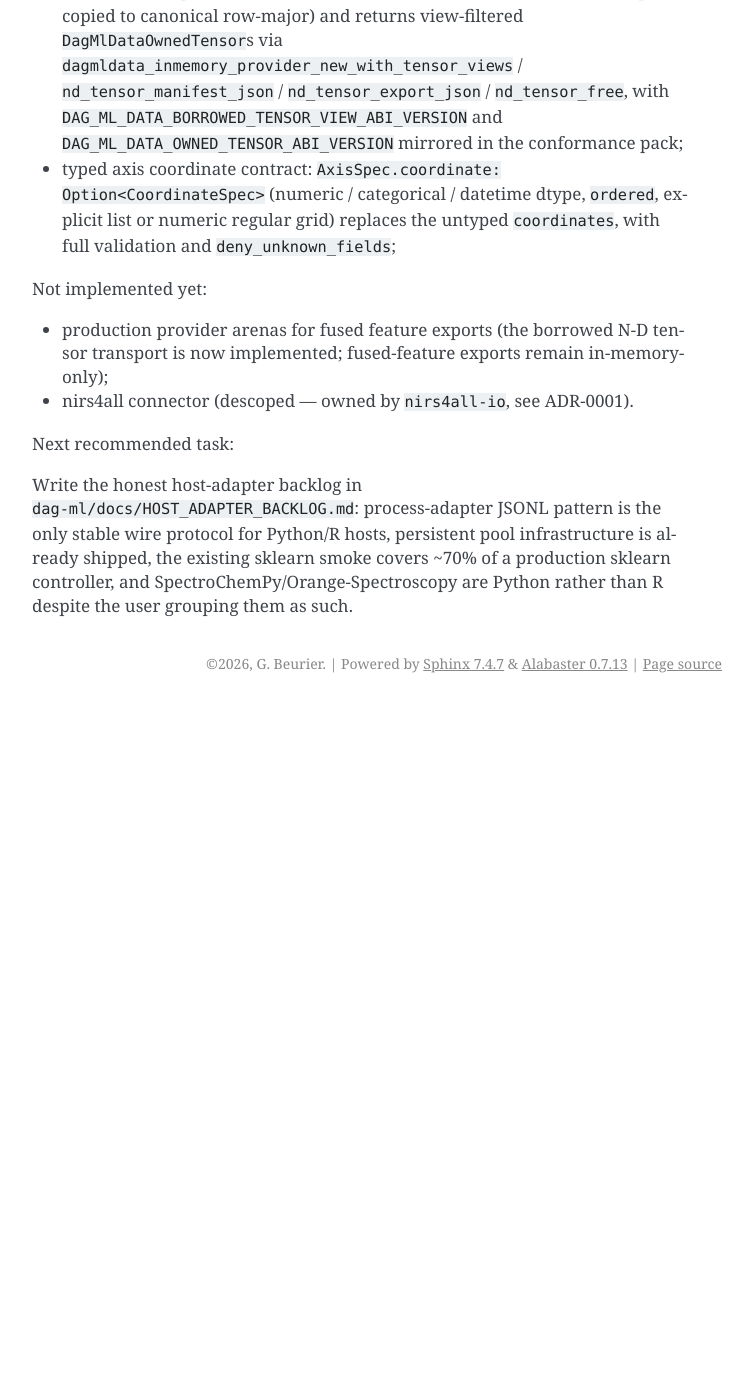
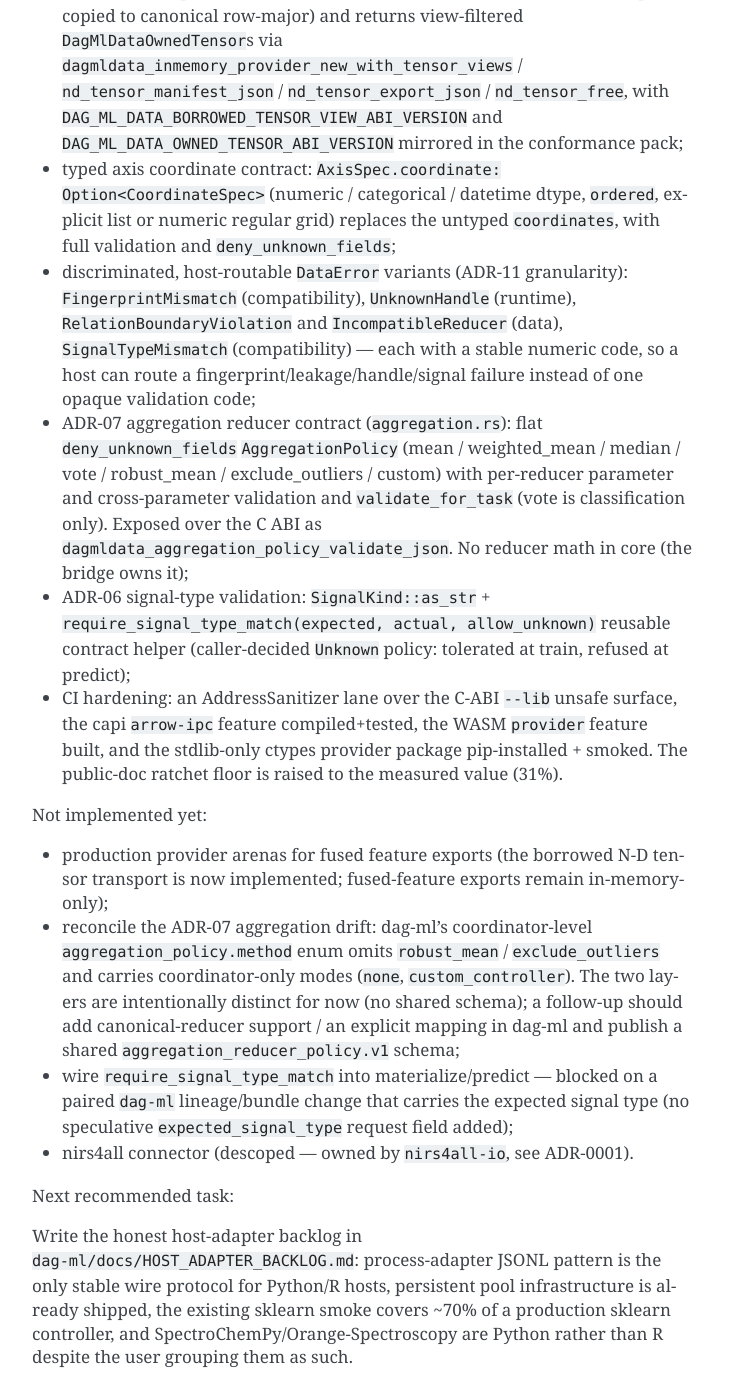
Before and after one commit to GBeurier/dag-ml-data, a Sphinx documentation site: the page built from docs/STATUS.md, in a window 1280 px wide and 1400 px high, scrolled down 7824 px. Shown: the whole window, without its empty margins (388-1141 px from the left). Built offline with Sphinx 7.4.7, drawn with Linux system fonts in a browser that asks for light colours; before the commit the page ends 8527 px from its top, so only the background shows below that.

Commit message:
Record production-readiness work + tracked follow-ups in STATUS
Log the error-taxonomy granularity, ADR-07 aggregation contract + C ABI
validator, ADR-06 signal-type helper, and CI hardening (ASAN / arrow-ipc /
WASM-provider / ctypes) under "Implemented". Add the two tracked follow-ups to
"Not implemented yet": reconciling the ADR-07 aggregation drift with dag-ml's
coordinator method enum (future shared `aggregation_reducer_policy.v1`), and
wiring `require_signal_type_match` once dag-ml carries the expected signal type.

Co-Authored-By: Claude Opus 4.8 (1M context) <noreply@anthropic.com>

```diff
--- a/docs/STATUS.md
+++ b/docs/STATUS.md
@@ -324,11 +324,40 @@ Implemented:
   (numeric / categorical / datetime dtype, `ordered`, explicit list or numeric
   regular grid) replaces the untyped `coordinates`, with full validation and
   `deny_unknown_fields`;
+- discriminated, host-routable `DataError` variants (ADR-11 granularity):
+  `FingerprintMismatch` (compatibility), `UnknownHandle` (runtime),
+  `RelationBoundaryViolation` and `IncompatibleReducer` (data),
+  `SignalTypeMismatch` (compatibility) — each with a stable numeric code, so a
+  host can route a fingerprint/leakage/handle/signal failure instead of one
+  opaque validation code;
+- ADR-07 aggregation reducer contract (`aggregation.rs`): flat
+  `deny_unknown_fields` `AggregationPolicy` (mean / weighted_mean / median / vote
+  / robust_mean / exclude_outliers / custom) with per-reducer parameter and
+  cross-parameter validation and `validate_for_task` (vote is classification
+  only). Exposed over the C ABI as `dagmldata_aggregation_policy_validate_json`.
+  No reducer math in core (the bridge owns it);
+- ADR-06 signal-type validation: `SignalKind::as_str` +
+  `require_signal_type_match(expected, actual, allow_unknown)` reusable contract
+  helper (caller-decided `Unknown` policy: tolerated at train, refused at
+  predict);
+- CI hardening: an AddressSanitizer lane over the C-ABI `--lib` unsafe surface,
+  the capi `arrow-ipc` feature compiled+tested, the WASM `provider` feature
+  built, and the stdlib-only ctypes provider package pip-installed + smoked. The
+  public-doc ratchet floor is raised to the measured value (31%).
 
 Not implemented yet:
 
 - production provider arenas for fused feature exports (the borrowed N-D tensor
   transport is now implemented; fused-feature exports remain in-memory-only);
+- reconcile the ADR-07 aggregation drift: dag-ml's coordinator-level
+  `aggregation_policy.method` enum omits `robust_mean` / `exclude_outliers` and
+  carries coordinator-only modes (`none`, `custom_controller`). The two layers
+  are intentionally distinct for now (no shared schema); a follow-up should add
+  canonical-reducer support / an explicit mapping in dag-ml and publish a shared
+  `aggregation_reducer_policy.v1` schema;
+- wire `require_signal_type_match` into materialize/predict — blocked on a paired
+  `dag-ml` lineage/bundle change that carries the expected signal type (no
+  speculative `expected_signal_type` request field added);
 - nirs4all connector (descoped — owned by `nirs4all-io`, see ADR-0001).
 
 Next recommended task:
```
